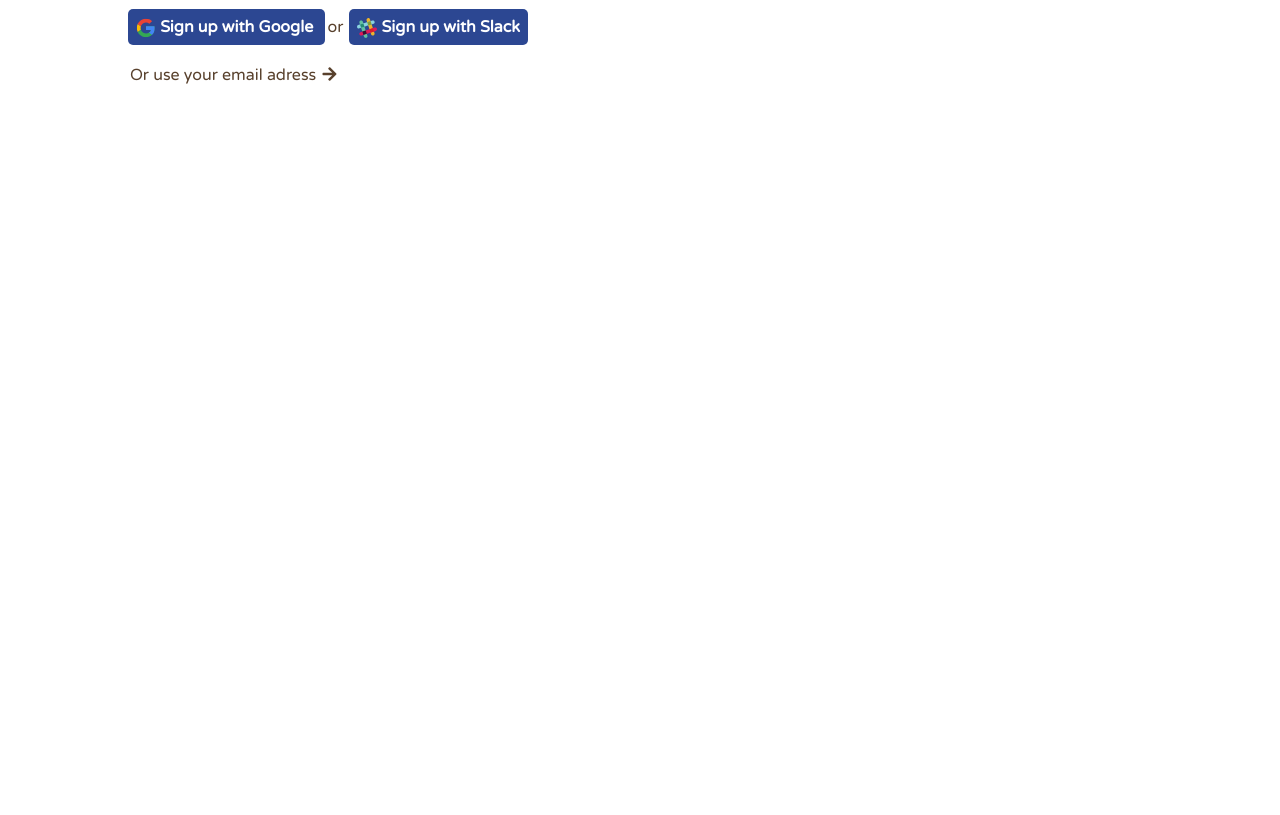
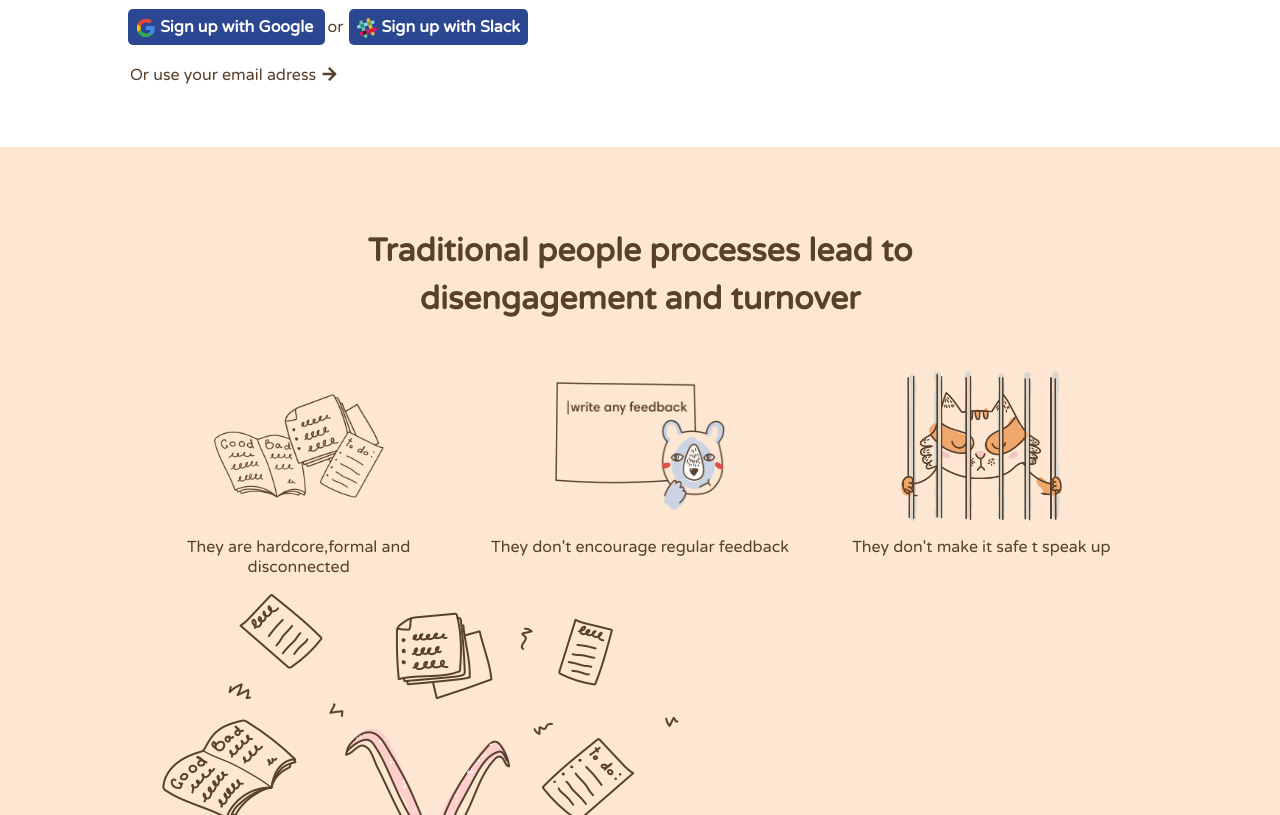
Before and after one commit to andreagavardi/node-sass-teambit, a website: page index.html in a window 1280 px wide. Shown: the part 485-1300 px from the top of the page. Before the commit the page ends 800 px from the top, so only its background shows below. Drawn offline with Linux system fonts and the light colour scheme.

Commit message:
terminata prima section

```diff
--- a/index.html
+++ b/index.html
@@ -29,6 +29,8 @@
     </header>
     <!-- END site header -->
     <main id="site_main">
+
+        <!-- Jumbotron -->
         <div class="jumbotron container">
             <div class="jumbo_text">
                 <h1>Understand, recognize and develop your people</h1>
@@ -47,6 +49,27 @@
                 </div>
             </div>
         </div>
+        <!--END Jumbotron -->
+        <section id="turnover" >
+            <div class="container">
+                <h2>Traditional people processes lead to disengagement and turnover</h2>
+                <div class="card">
+                    <img src="./dist/img/hardcore.png" alt="">
+                    <div class="processes">They are hardcore,formal and disconnected</div>
+                </div>
+                <div class="card">
+                    <img src="./dist/img/nofeedback.png" alt="">
+                    <div class="processes">They don't encourage regular feedback</div>
+                </div>
+                <div class="card">
+                    <img src="./dist/img/notsafe.png" alt="">
+                    <div class="processes">They don't make it safe t speak up</div>
+                </div>
+                <img src="./dist/img/before.png" alt="">
+
+            </div>
+
+        </section>
     </main>
 
     <script src="./dist/js/app.js"></script>
--- a/src/app.scss
+++ b/src/app.scss
@@ -4,3 +4,4 @@
 @import "partials/mixins";
 @import "partials/header";
 @import "partials/_jumbotron";
+@import "partials/_section-turnover";
--- /dev/null
+++ b/src/partials/_section-turnover.scss
@@ -0,0 +1,39 @@
+#turnover {
+  background-color: $background-color-primary;
+  padding: 3rem 0;
+  .container {
+    @include display_flex;
+    flex-wrap: wrap;
+  }
+  h2 {
+    font-size: 2rem;
+    width: 100%;
+    padding: 2rem 8rem;
+    line-height: 3rem;
+    color: $color_primary;
+  }
+  h2,
+  .card div {
+    text-align: center;
+  }
+  .card {
+    @include display_flex;
+    flex-direction: column;
+    align-items: center;
+    width: $row-col-3;
+    padding: 1rem;
+    img {
+      height: 150px;
+      max-width: 55%;
+      object-fit: contain;
+    }
+    div {
+      margin-top: 1rem;
+      color: $color_primary;
+    }
+    & img:last-child {
+      margin: auto;
+      width: 40%;
+    }
+  }
+}
--- a/src/partials/_variables.scss
+++ b/src/partials/_variables.scss
@@ -1,3 +1,5 @@
 $color_primary: #58402c;
 $color_blueGoogle: #2c4792;
+$background-color-primary: #fee7d2;
 $font-weight_bold: 600;
+$row-col-3: calc(100% / 3);
```
Also changed, not shown: dist/css/app.css.
